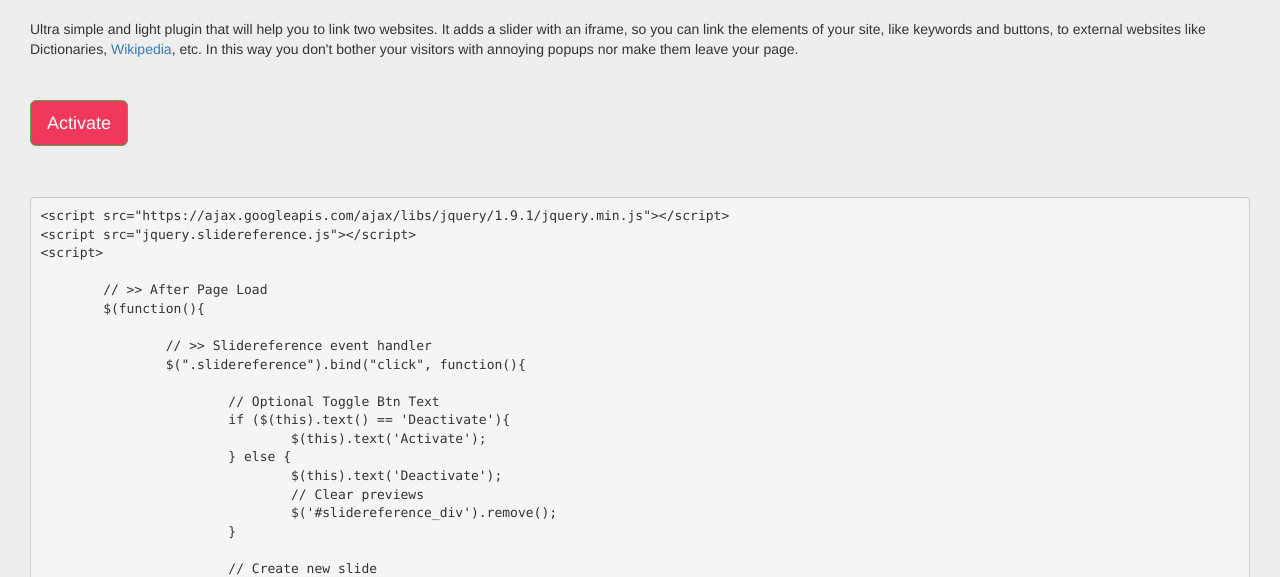
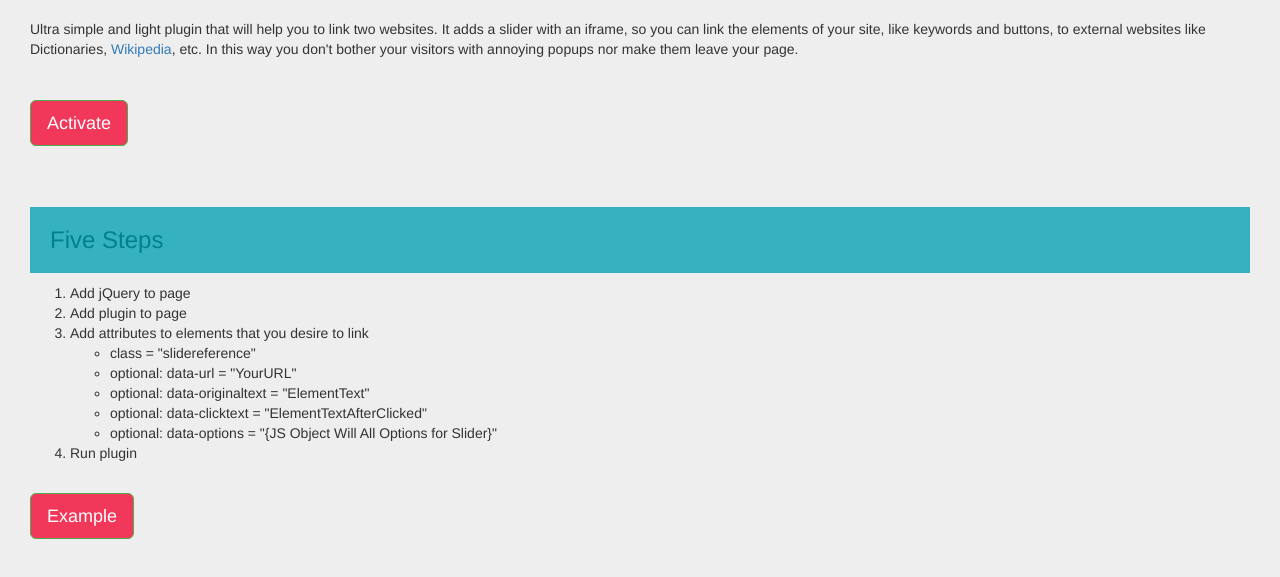
Before and after one commit to fabionolasco/slidereference, a plain HTML site: page index.htm in a window 1280 px wide. Shown: the part 175-752 px from the top of the page. Drawn offline with nearby package versions, Linux system fonts and the light colour scheme.

Commit message:
Sample pages edited

```diff
--- a/index.htm
+++ b/index.htm
@@ -52,44 +52,6 @@
 					</p>
 					<hr>
 					<button class="slidereference btn btn-success btn-lg" data-originaltext="Activate" data-url="http://www.fabionolasco.com/">Activate</button>
-					<hr>
-					<p class="clearfix">
-						<pre class="prettyprint linenums">
-&lt;script src=&quot;https://ajax.googleapis.com/ajax/libs/jquery/1.9.1/jquery.min.js&quot;&gt;&lt;/script&gt;
-&lt;script src=&quot;jquery.slidereference.js&quot;&gt;&lt;/script&gt;
-&lt;script&gt;
-
-	// &gt;&gt; After Page Load
-	$(function(){
-
-		// &gt;&gt; Slidereference event handler
-		$(&quot;.slidereference&quot;).bind(&quot;click&quot;, function(){
-
-			// Optional Toggle Btn Text
-			if ($(this).text() == 'Deactivate'){
-				$(this).text('Activate');
-			} else {
-				$(this).text('Deactivate');
-				// Clear previews
-				$('#slidereference_div').remove();
-			}
-
-			// Create new slide
-			$('&lt;div/&gt;')
-				.prop('id','slidereference_div')
-				.appendTo('body');
-
-			// Run plugin
-			$('#slidereference_div').slidereference();
-
-		});
-		// &lt;&lt; Slidereference event handler
-
-	});
-	// &lt;&lt; After Page Load
-
-&lt;/script&gt;
-						</pre>
 					</p>
 					<hr>
 					<p class="clearfix">
@@ -100,11 +62,20 @@
 							<li>Add attributes to elements that you desire to link
 								<ul>
 									<li>class = "slidereference"</li>
-									<li>data-url = "YourURL"</li>
+									<li>optional: data-url = "YourURL"</li>
+									<li>optional: data-originaltext = "ElementText"</li>
+									<li>optional: data-clicktext = "ElementTextAfterClicked"</li>
+									<li>optional: data-options = "{JS Object Will All Options for Slider}"</li>
 								</ul>
 							</li>
 							<li>Run plugin</li>
 						</ol>
+						<br>
+						<a href="javascript:void(0)"
+							class="slidereference btn btn-success btn-lg"
+							data-originaltext="OriginalText"
+							data-clicktext="ClickedText"
+							data-url="http://en.m.wikipedia.org/wiki/example">Example</a>
 					</p>
 					<hr>
 					<h3>Customization</h3>
```
